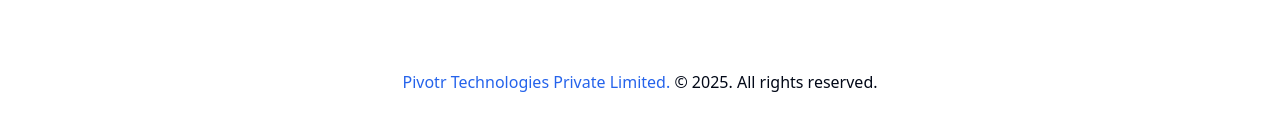
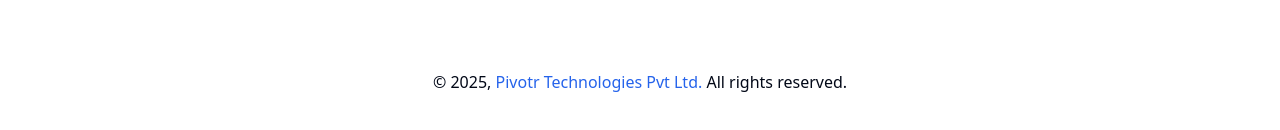
Before and after one commit to Karthik-beta/Landing_Page, a React (Vite) app in the folder client/: page / in a window 1280 px wide. Shown: the part 9602-9732 px from the top of the page. Built offline with nearby package versions, Linux system fonts and the light colour scheme.

Commit message:
Update Footer.tsx

```diff
--- a/client/src/components/Footer.tsx
+++ b/client/src/components/Footer.tsx
@@ -161,15 +161,15 @@
       </section>
 
       <section className="container pb-14 text-center">
-        <h3><a
+        <h3>&copy; {new Date().getFullYear()},{" "}<a
             rel="noreferrer noopener"
             target="_blank"
             href="https://www.pivotr.in"
             className="text-primary transition-all border-primary hover:border-b-2"
           >
-            Pivotr Technologies Private Limited.{" "}
+            Pivotr Technologies Pvt Ltd.{" "}
           </a>
-          &copy; 2025. All rights reserved.
+          All rights reserved.
         </h3>
       </section>
     </footer>
```
